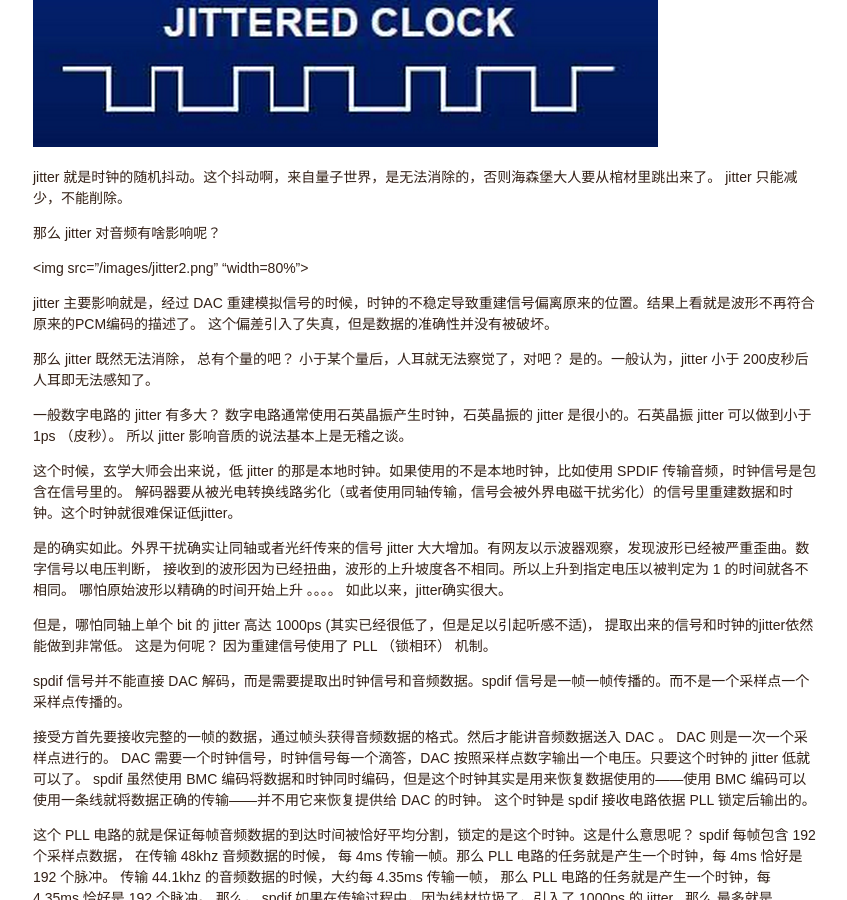
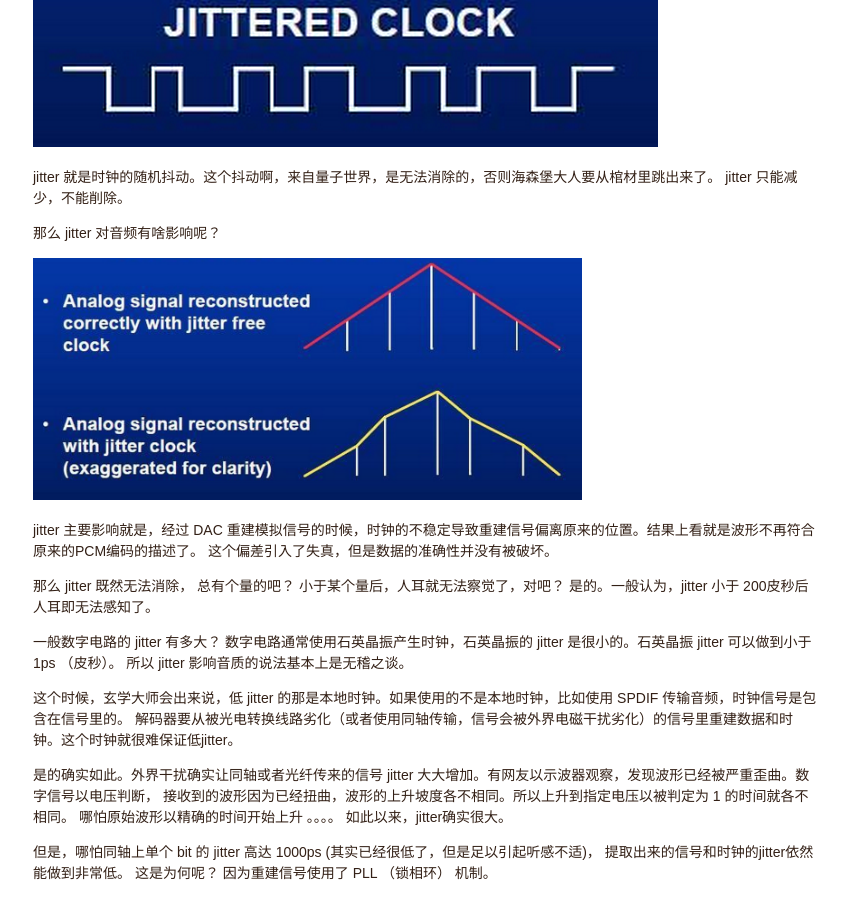
Before and after one commit to microcai/microcai.github.io, a Jekyll site: the page built from _posts/2014-10-16-jitters.md, in a window 1280 px wide and 900 px high, scrolled down 639 px. Shown: the whole window, without its empty margins (215-1062 px from the left). Built offline with Jekyll 4.4.1, drawn with Linux system fonts in a browser that asks for light colours; Markdown is read by kramdown in place of the engine named in the settings; comment, search, counter and statistics services are not loaded.

Commit message:
pic width

```diff
--- a/_posts/2014-10-16-jitters.md
+++ b/_posts/2014-10-16-jitters.md
@@ -12,7 +12,7 @@ jitter 只能减少，不能削除。
 
 那么 jitter 对音频有啥影响呢？
 
-<img src="/images/jitter2.png" "width=80%">
+<img src="/images/jitter2.png" width="70%">
 
 jitter 主要影响就是，经过 DAC 重建模拟信号的时候，时钟的不稳定导致重建信号偏离原来的位置。结果上看就是波形不再符合原来的PCM编码的描述了。
 这个偏差引入了失真，但是数据的准确性并没有被破坏。
```
